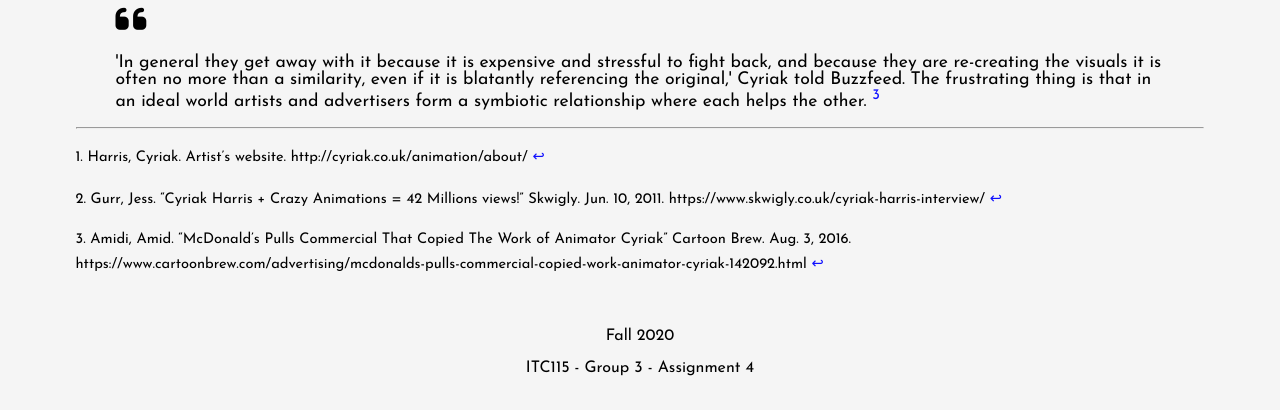
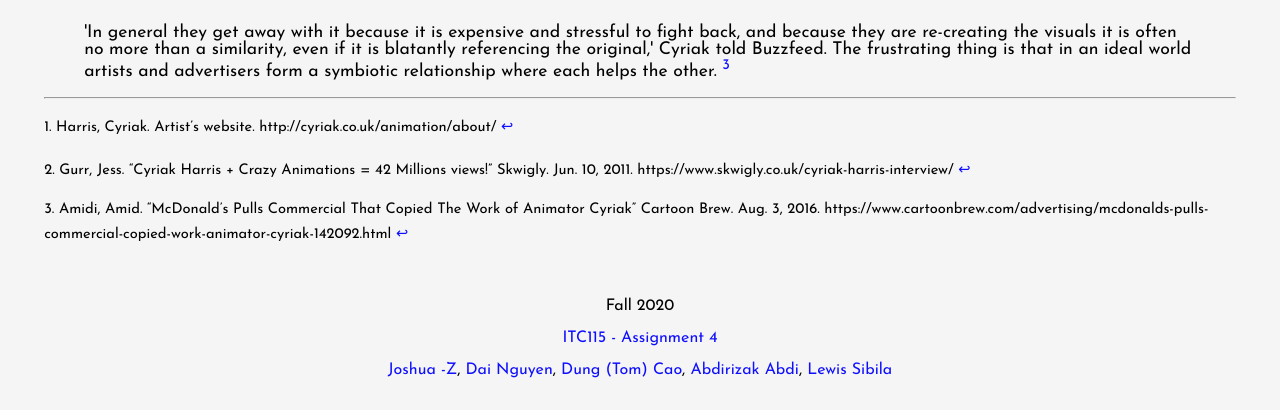
Before and after one commit to cavinginrainbows/ZombieKittens, a plain HTML site: page index.html in a window 1280 px wide. Shown: the part 1900-2310 px from the top of the page. Drawn offline with Linux system fonts and the light colour scheme.

Commit message:
fixed header and add footer

```diff
--- a/css/main.css
+++ b/css/main.css
@@ -16,7 +16,7 @@
 
 body {
 	margin: 0 auto;
-	width: 90%;
+	width: 95%;
 	height: 100%;
 	max-width: 1400px;
 	background-color: #F5F5F5;
--- a/index.html
+++ b/index.html
@@ -35,7 +35,8 @@
 
 		<main>
 			<section>
-				<h1>Zombie kittens and other evil spores with surrealist animator Cyriak</h1>
+				<h1>Zombie kittens and other evil spores </h1>
+				<h3>With surrealist animator Cyriak</h3>
 				<p>
 					The work and toils of Cyriak Harris range from the creation of animations, music, and struggles of plagiarism.
 					He provides his community with entertaining works of art that sink deeply into surrealist inspirations and
@@ -147,7 +148,14 @@
 
 	<footer id="footer">
 		<p>Fall 2020</p>
-		<p>ITC115 - Group 3 - Assignment 4</p>
+		<p><a href="https://github.com/cavinginrainbows/ZombieKittens">ITC115 - Assignment 4 </a></p>
+		<p>
+			<a href="https://github.com/Zeneak/">Joshua -Z</a>,
+			<a href="https://github.com/ngocdai94/">Dai Nguyen</a>,
+			<a href="https://github.com/dungtomcao/">Dung (Tom) Cao</a>,
+			<a href="https://github.com/abdirizak14/">Abdirizak Abdi</a>,
+			<a href="https://github.com/cavinginrainbows/">Lewis Sibila</a>
+		</p>
 	</footer>
 </body>
 </html>
```
